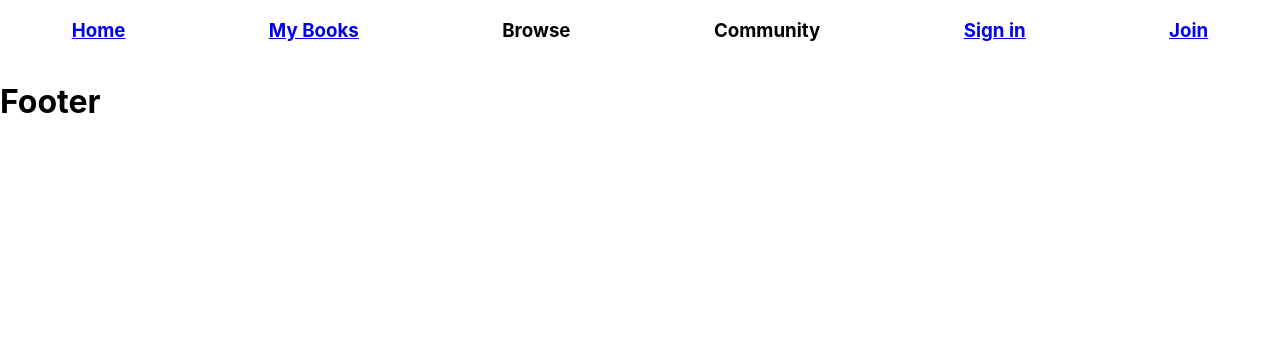
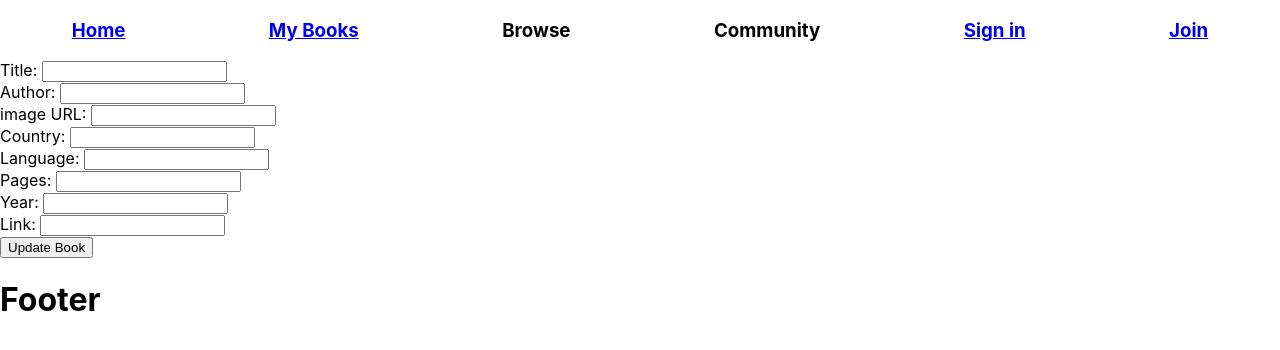
Before and after one commit to iansear/BookBarn-react, a React (Create React App) app in the folder client/: page /updatebook/1 in a window 1280 px wide. Shown: the top 350 px of the page. Built offline with nearby package versions, Linux system fonts and the light colour scheme; no server answers.

Commit message:
update almost complete

```diff
--- a/client/src/components/BookDetails.js
+++ b/client/src/components/BookDetails.js
@@ -3,6 +3,7 @@ const url = 'http://localhost:3001/bookdetails/'
 
 function BookDetails(props) {
     const [book, setBook] = useState([])
+    let href = '/updatebook/' + props.match.params.bookID
 
     useEffect(() => {
         let urlID = url + props.match.params.bookID
@@ -10,6 +11,7 @@ function BookDetails(props) {
     })
     let imageURL = "https://raw.githubusercontent.com/benoitvallon/100-best-books/master/static/" + book.imageLink
     return (<div>
+        <a href={href}><button>Update</button></a>
         <h1>{book.title}</h1>
         <h3>By: {book.author}</h3>
         <img src={imageURL} alt="Oops"/>
--- a/client/src/components/Books.js
+++ b/client/src/components/Books.js
@@ -77,7 +77,7 @@ class Books extends Component {
         this.fetchData()
     }
 
-    handleBookSave = async (author, country, imageLink, language, link, pages, title, year) => {
+    handleBookSave = (author, country, imageLink, language, link, pages, title, year) => {
         const book = {
             author: author,
             country: country,
@@ -88,7 +88,7 @@ class Books extends Component {
             title:title,
             year:year}
 
-        await fetch(url, {
+        fetch(url, {
             method: 'POST',
             headers: {
               'Content-Type': 'application/json'
--- /dev/null
+++ b/client/src/components/UpdateBook.js
@@ -0,0 +1,42 @@
+import React, { useEffect, useState } from 'react'
+const url = 'http://localhost:3001/updatebook/'
+
+function UpdateBook(props) {
+    const [book, setBook] = useState({})
+
+    const handleChange = (input) => {
+        setBook({
+            ...book,
+            [input.target.name]: input.target.value
+        })
+    }
+
+    const handleUpdate = () => {
+        let urlID = url + props.match.params.bookID
+        fetch(urlID, {
+            method: 'POST',
+            headers: {
+              'Content-Type': 'application/json'
+            },
+            body: JSON.stringify(book)
+          }).then((response) => console.log(response))
+    }
+
+    useEffect(() => {
+        let urlID = url + props.match.params.bookID
+        fetch(urlID).then(bookRAW => bookRAW.json()).then(book => setBook(book))
+    }, [])
+    return (<div>
+        <label>Title: </label><input name="title" placeholder={book.title} onChange={handleChange} type="text"/><br/>
+        <label>Author: </label><input name="author" placeholder={book.author} onChange={handleChange} type="text"/><br/>
+        <label>image URL: </label><input name="imageLink" type="text" placeholder={book.imageLink} onChange={handleChange}/><br/>
+        <label>Country: </label><input name="country" type="text" placeholder={book.country} onChange={handleChange}/><br/>
+        <label>Language: </label><input name="language" type="text" placeholder={book.language} onChange={handleChange}/><br/>
+        <label>Pages: </label><input name="pages" type="number" placeholder={book.pages} onChange={handleChange}/><br/>
+        <label>Year: </label><input name="year" type="number" placeholder={book.year} onChange={handleChange}/><br/>
+        <label>Link: </label><input name="link" type="text" placeholder={book.link} onChange={handleChange}/><br/>
+        <button onClick={handleUpdate}>Update Book</button>
+        </div>)
+}
+
+export default UpdateBook
--- a/client/src/index.js
+++ b/client/src/index.js
@@ -6,6 +6,7 @@ import * as serviceWorker from './serviceWorker';
 import { BrowserRouter, Route, Switch } from 'react-router-dom'
 import BaseLayout from './components/BaseLayout';
 import BookDetails from './components/BookDetails';
+import UpdateBook from './components/UpdateBook';
 
 ReactDOM.render(
     <BrowserRouter>
@@ -13,6 +14,7 @@ ReactDOM.render(
     <Switch>
         <Route exact path = "/"  component = {Books} />
         <Route path="/bookdetails/:bookID" component = {BookDetails} />
+        <Route path="/updatebook/:bookID" component = {UpdateBook} />
     </Switch>
    </BaseLayout>
 </BrowserRouter>
```
Also changed, not shown: 1 other file (tests, documents, lock files or other folders).
